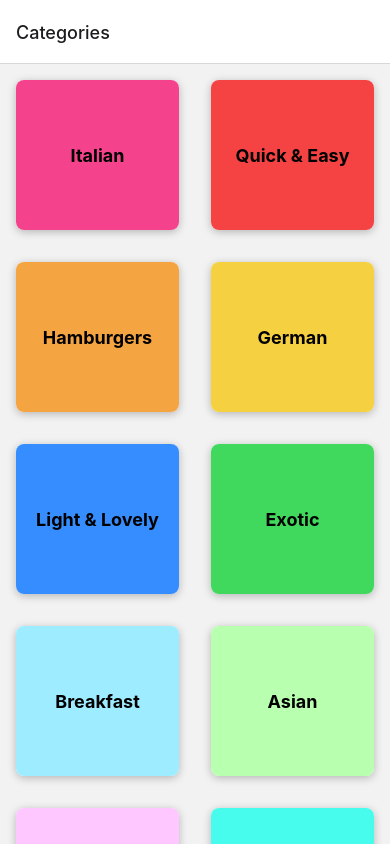
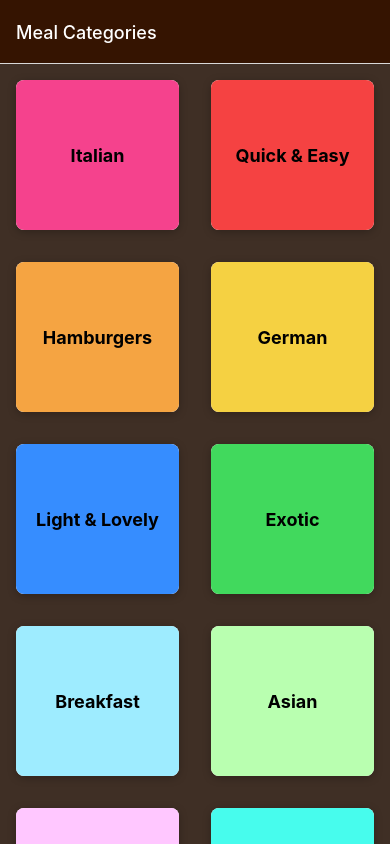
Before and after one commit to DustinMcMullen/mealsApp, a React Native app: screen /Categories in a window 390 px wide. Built offline with nearby package versions, Linux system fonts and the light colour scheme.

Commit message:
dynamically update navigation options & add styling

```diff
--- a/App.js
+++ b/App.js
@@ -11,16 +11,29 @@ const Stack = createNativeStackNavigator();
 export default function App() {
   return (
     <>
-      <StatusBar style="auto" />
+      <StatusBar style="light" />
       <NavigationContainer>
-        <Stack.Navigator>
+        <Stack.Navigator
+          screenOptions={{
+              headerStyle: {backgroundColor: "#351401"},
+              headerTintColor: "white",
+              contentStyle: {backgroundColor: "#3f2f25"}
+            }}
+        >
           <Stack.Screen
             name="Categories"
             component={CategoryScreen}
+            options={{
+              title: "Meal Categories",
+            }}
           />
           <Stack.Screen
-            name="Meals"
+            name="MealsOverview"
             component={MealsOverviewScreen}
+            // options={ ({route, navigation}) => {
+            //   const catId = route.params.title;
+            //   return {title: catId};
+            // } }
           />
         </Stack.Navigator>
       </NavigationContainer>
--- a/screens/CategoryScreen.js
+++ b/screens/CategoryScreen.js
@@ -7,9 +7,12 @@ export const CategoryScreen = ({navigation}) => {
 
     function renderCategoryItem (itemData) {
 
+        const meal = itemData.item;
+
         function pressHandler () {
-            navigation.navigate("Meals", {
-                categoryId: itemData.item.id
+            navigation.navigate("MealsOverview", {
+                categoryId: itemData.item.id,
+                title: meal.title
             })
         }
 
--- a/screens/MealsOverviewScreen.js
+++ b/screens/MealsOverviewScreen.js
@@ -1,12 +1,20 @@
 import { View, FlatList, StyleSheet } from "react-native";
+import { useLayoutEffect } from "react";
 
-import { MEALS } from "../data/dummy-data"
+import { CATEGORIES, MEALS } from "../data/dummy-data"
 import {MealItem} from "../components/MealItem"
 
-export const MealsOverviewScreen = ({ route }) => {
+export const MealsOverviewScreen = ({ route, navigation }) => {
 
     const categoryId = route.params.categoryId
     const categoryMeals = MEALS.filter((meal) => {return meal.categoryIds.includes(categoryId)})
+
+    useLayoutEffect(() => {
+        const categoryTitle = CATEGORIES.find( (category) => category.id === categoryId )?.title;
+        navigation.setOptions({
+            title: categoryTitle,
+        })
+    }, [categoryId, navigation])
 
     function renderMeal (itemData) {
         let item = itemData.item;
```
